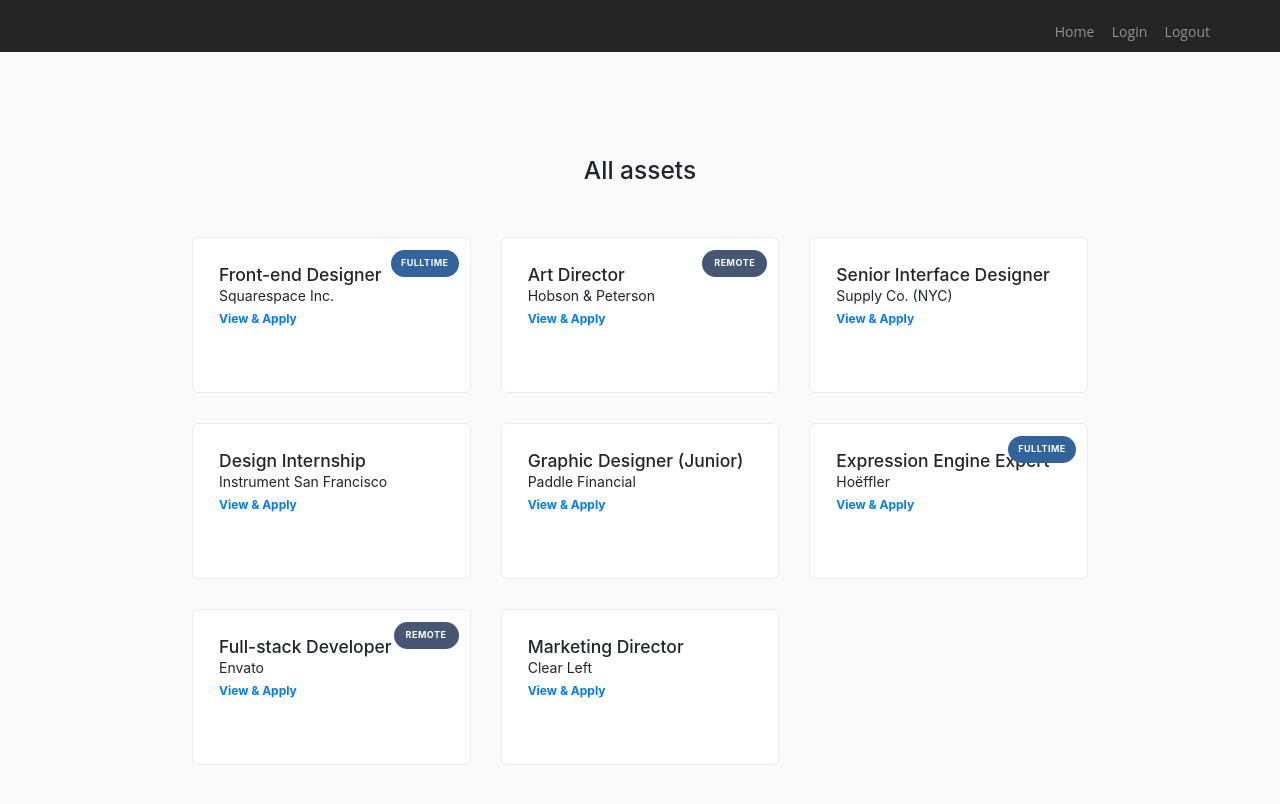
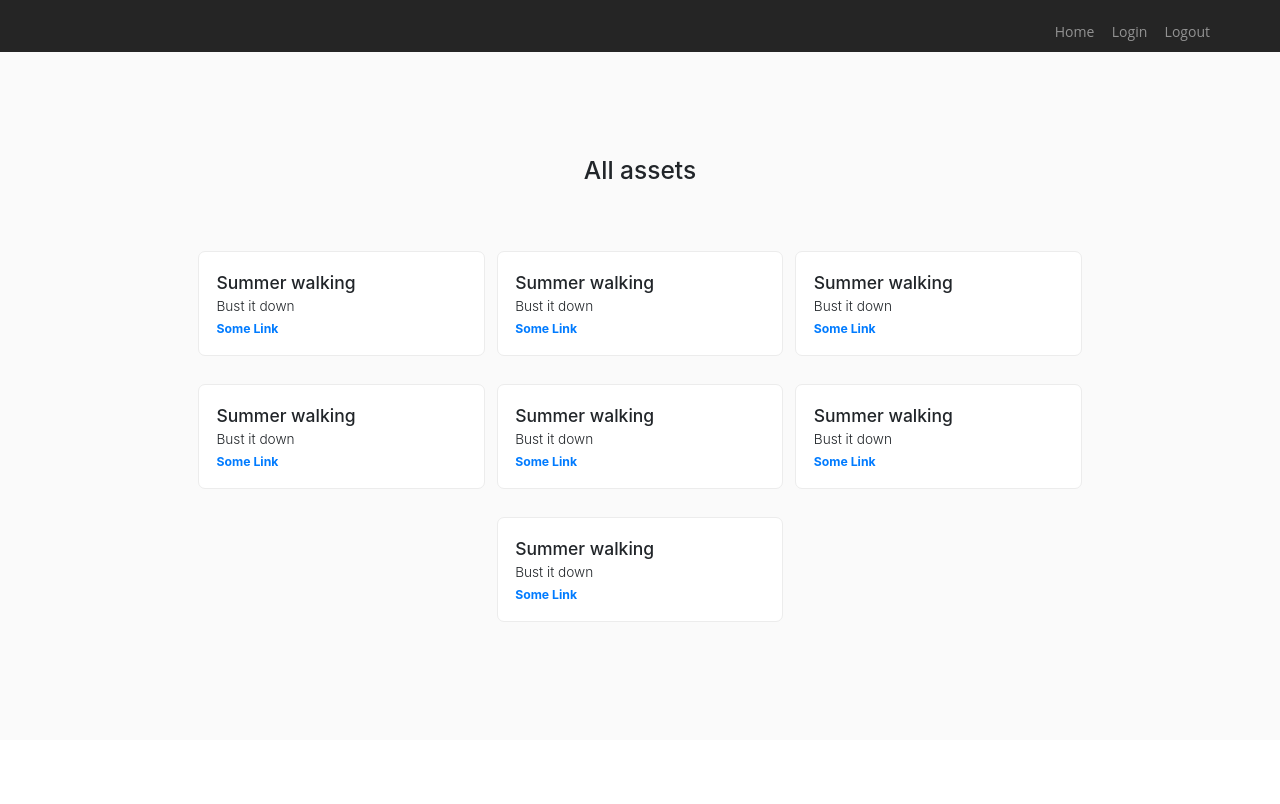
Before and after one commit to yemiOdetola/cdash-staff, a React (Create React App) app: page / in a window 1280 px wide. Shown: the top 804 px of the page. Built offline with nearby package versions, Linux system fonts and the light colour scheme; a small style sheet from the web is missing.

Commit message:
comps...land

```diff
--- a/src/assets/styles/common.scss
+++ b/src/assets/styles/common.scss
@@ -1,8 +1,35 @@
 .assets {
   width: 95%;
   margin: 0 auto;
+  display: flex;
+  justify-content: flex-start;
+  flex-wrap: wrap;
   @media(min-width: 992px) {
     width: 70%;
     margin: auto;
   }
+  .each-asset {
+    width: 94%;
+    margin: 1rem auto;
+    height: 100px;
+    border: 1px solid #ECECEC;
+    border-radius: 0.5rem;
+    background-color: #FFFFFF;
+    padding: 1.25rem;
+    @media(min-width: 992px) {
+      height: 105px;
+      width: 32%;
+    }
+    .title {
+      font-weight: 500;
+      font-size: 1.25rem;
+    }
+    .sub {
+      font-size: 0.975rem;
+      font-weight: 300;
+    }
+    a {
+      font-size: 0.875rem;
+    }
+  }
 }
--- a/src/components/Landing.js
+++ b/src/components/Landing.js
@@ -1,5 +1,6 @@
 import React, { Component } from 'react';
 import { connect } from 'react-redux';
+import { Link } from 'react-router-dom';
 import Header from './layouts/Header';
 import Footer from './layouts/Footer';
 
@@ -18,97 +19,40 @@ export class Landing extends Component {
                     <h3>All assets</h3>
                   </div>
                   <div className="assets">
-                    <div className="row">
-                      <div className="col-md-4">
-                        <div className="feature feature-1 boxed boxed--border">
-                          <span className="label">Fulltime</span>
-                          <h5>Front-end Designer</h5>
-                          <p>
-                            Squarespace Inc.
-                                </p>
-                          <a href="#">
-                            View &amp; Apply
-                                </a>
+                    <div className="each-asset">
+                      <div className="title">Summer walking</div>
+                      <div className="sub">Bust it down</div>
+                      <Link to={`/`}>Some Link</Link>
                     </div>
+                    <div className="each-asset">
+                      <div className="title">Summer walking</div>
+                      <div className="sub">Bust it down</div>
+                      <Link to={`/`}>Some Link</Link>
                     </div>
-                      <div className="col-md-4">
-                        <div className="feature feature-1 boxed boxed--border">
-                          <span className="label bg--primary-2">Remote</span>
-                          <h5>Art Director</h5>
-                          <p>
-                            Hobson &amp; Peterson
-                                </p>
-                          <a href="#">
-                            View &amp; Apply
-                                </a>
+                    <div className="each-asset">
+                      <div className="title">Summer walking</div>
+                      <div className="sub">Bust it down</div>
+                      <Link to={`/`}>Some Link</Link>
                     </div>
+                    <div className="each-asset">
+                      <div className="title">Summer walking</div>
+                      <div className="sub">Bust it down</div>
+                      <Link to={`/`}>Some Link</Link>
                     </div>
-                      <div className="col-md-4">
-                        <div className="feature feature-1 boxed boxed--border">
-                          <h5>Senior Interface Designer</h5>
-                          <p>
-                            Supply Co. (NYC)
-                                </p>
-                          <a href="#">
-                            View &amp; Apply
-                                </a>
+                    <div className="each-asset">
+                      <div className="title">Summer walking</div>
+                      <div className="sub">Bust it down</div>
+                      <Link to={`/`}>Some Link</Link>
                     </div>
+                    <div className="each-asset">
+                      <div className="title">Summer walking</div>
+                      <div className="sub">Bust it down</div>
+                      <Link to={`/`}>Some Link</Link>
                     </div>
-                      <div className="col-md-4">
-                        <div className="feature feature-1 boxed boxed--border">
-                          <h5>Design Internship</h5>
-                          <p>
-                            Instrument San Francisco
-                                </p>
-                          <a href="#">
-                            View &amp; Apply
-                                </a>
-                        </div>
-                      </div>
-                      <div className="col-md-4">
-                        <div className="feature feature-1 boxed boxed--border">
-                          <h5>Graphic Designer (Junior)</h5>
-                          <p>
-                            Paddle Financial
-                                </p>
-                          <a href="#">View &amp; Apply</a>
-                        </div>
-                      </div>
-                      <div className="col-md-4">
-                        <div className="feature feature-1 boxed boxed--border">
-                          <span className="label">Fulltime</span>
-                          <h5>Expression Engine Expert</h5>
-                          <p>
-                            Hoëffler
-                                </p>
-                          <a href="#">
-                            View &amp; Apply
-                                </a>
-                        </div>
-                      </div>
-                      <div className="col-md-4">
-                        <div className="feature feature-1 boxed boxed--border">
-                          <span className="label bg--primary-2">Remote</span>
-                          <h5>Full-stack Developer</h5>
-                          <p>
-                            Envato
-                                </p>
-                          <a href="#">
-                            View &amp; Apply
-                                </a>
-                        </div>
-                      </div>
-                      <div className="col-md-4">
-                        <div className="feature feature-1 boxed boxed--border">
-                          <h5>Marketing Director</h5>
-                          <p>
-                            Clear Left
-                                </p>
-                          <a href="#">
-                            View &amp; Apply
-                                </a>
-                        </div>
-                      </div>
+                    <div className="each-asset">
+                      <div className="title">Summer walking</div>
+                      <div className="sub">Bust it down</div>
+                      <Link to={`/`}>Some Link</Link>
                     </div>
                   </div>
                 </div>
```
Lines whose indentation alone changed are shown as unchanged.
